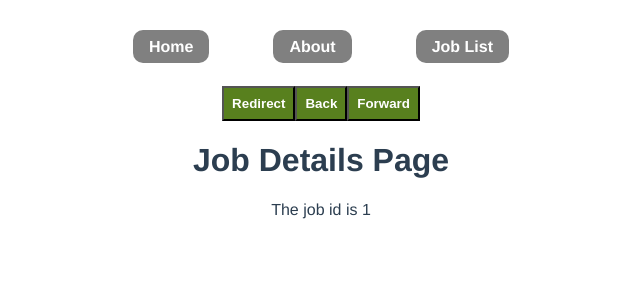
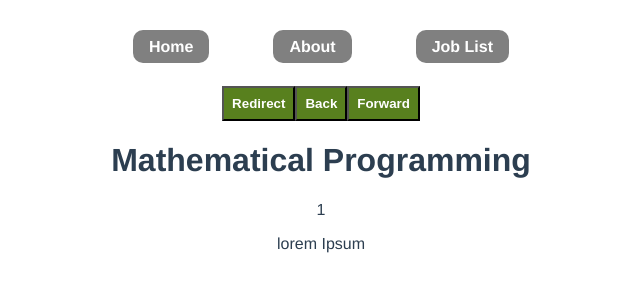
Before and after one commit to kiboma2021/job-hunter-vue, a Vue app: page /jobs/1 in a window 1280 px wide. Shown: the top 300 px of the page, without its empty margins (319-959 px from the left). Built offline with nearby package versions, Linux system fonts and the light colour scheme; data requests are answered from the project's data file.

Commit message:
Fetch API for job details

```diff
--- a/src/views/jobs/JobDetail.vue
+++ b/src/views/jobs/JobDetail.vue
@@ -1,11 +1,29 @@
 <template>
-  <h1>Job Details Page</h1>
-  <p>The job id is {{ id }}</p>
+    <div v-if="job">
+        <h1>{{job.title}}</h1>
+        <p> {{ job.id }}</p>
+        <p>{{ job.description }}</p>
+    </div>
+    <div v-else>
+        <p>Loading ....</p>
+    </div>
+
 </template>
 
 <script>
 export default {
     props: ['id'],
+    data() {
+        return {
+            job: null,
+        }
+    },
+    mounted() {
+    fetch('http://localhost:3000/jobs/' + this.id)
+    .then(res => res.json())
+    .then(data => this.job = data)
+    .catch(err => console.log(err.message))
+  },
 }
 </script>
 
--- a/src/views/jobs/JobView.vue
+++ b/src/views/jobs/JobView.vue
@@ -1,10 +1,16 @@
 <template>
   <h1>Job Hunter List of jobs</h1>
-  <div v-for="job in jobs" :key="job.id">
-    <router-link :to="{ name: 'JobDetail', params: {id: job.id}}">
-      {{ job.title }}
-    </router-link>
+  <div v-if="jobs.length">
+      <div v-for="job in jobs" :key="job.id">
+        <router-link :to="{ name: 'JobDetail', params: {id: job.id}}">
+          {{ job.title }}
+        </router-link>
+      </div>
   </div>
+  <div v-else>
+    <p>Loading ...</p>
+  </div>
+
 </template>
 
 <script>
```
